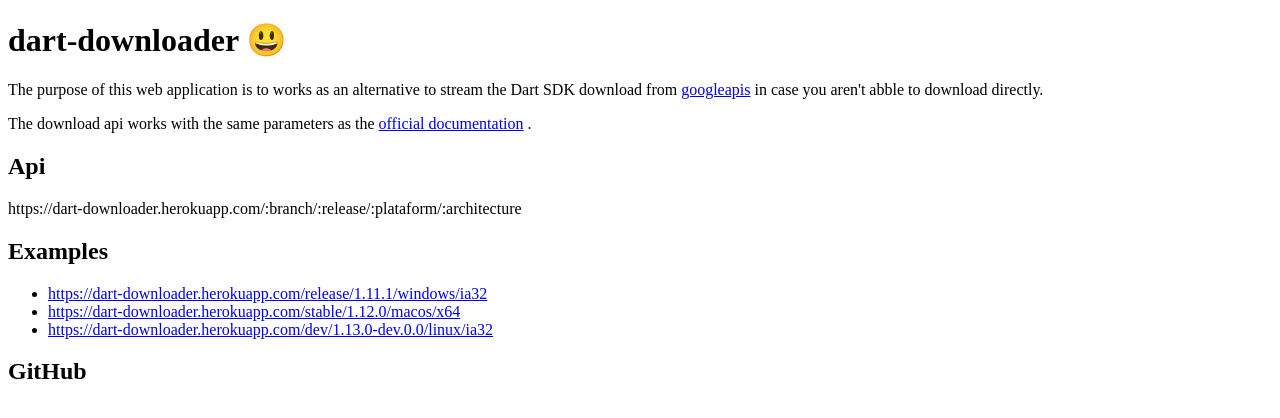
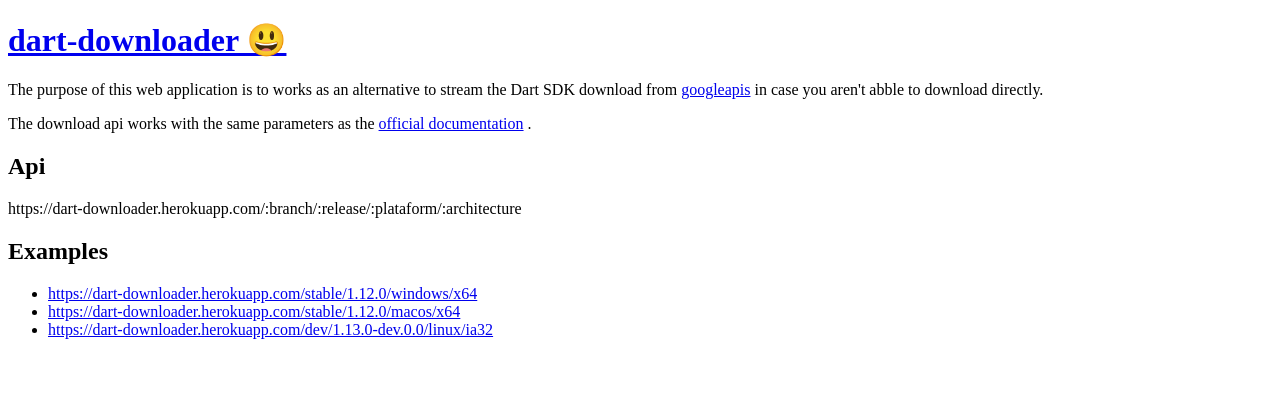
Before and after one commit to Alenkart/dart-downloader, a website: page public/index.html in a window 1280 px wide. Drawn offline with Linux system fonts and the light colour scheme.

Commit message:
fixed the windows exmaple link

```diff
--- a/public/index.html
+++ b/public/index.html
@@ -1,11 +1,11 @@
 <!DOCTYPE html>
 <html>
 <head>
-	<title></title>
+	<title>dart-downloader 😃</title>
 </head>
 <body>
 
-	<h1>dart-downloader 😃</h1>
+	<h1><a href="https://github.com/Alenkart/dart-downloader">dart-downloader 😃</a></h1>
 	<p>The purpose of this web application is to works as an alternative to stream the Dart SDK download from <a href="https://storage.googleapis.com">googleapis</a> in case you aren't abble to download directly.<p>
 
 	<p>The download api works with the same parameters as the <a href="https://www.dartlang.org/install/archive">official documentation</a> .</p>
@@ -19,7 +19,7 @@
 	<div class="box">
 		<ul>
 			<li>
-				<a href="https://dart-downloader.herokuapp.com/release/1.11.1/windows/ia32">https://dart-downloader.herokuapp.com/release/1.11.1/windows/ia32</a>
+				<a href="https://dart-downloader.herokuapp.com/stable/1.12.0/windows/x64">https://dart-downloader.herokuapp.com/stable/1.12.0/windows/x64</a>
 			</li>
 			<li>
 				<a href="https://dart-downloader.herokuapp.com/stable/1.12.0/macos/x64">https://dart-downloader.herokuapp.com/stable/1.12.0/macos/x64</a>
@@ -30,8 +30,5 @@
 		</ul>
 	</div>
 
-	<h2>GitHub</h2>
-
-
 </body>
 </html>
```
